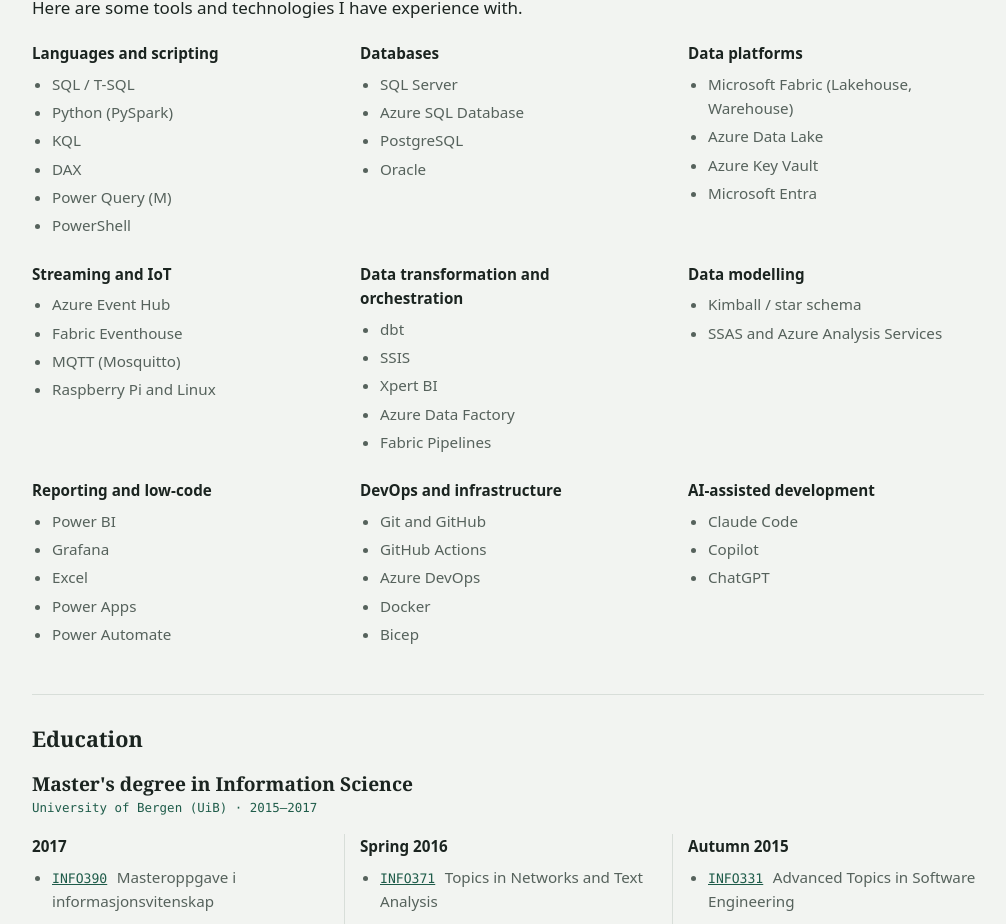
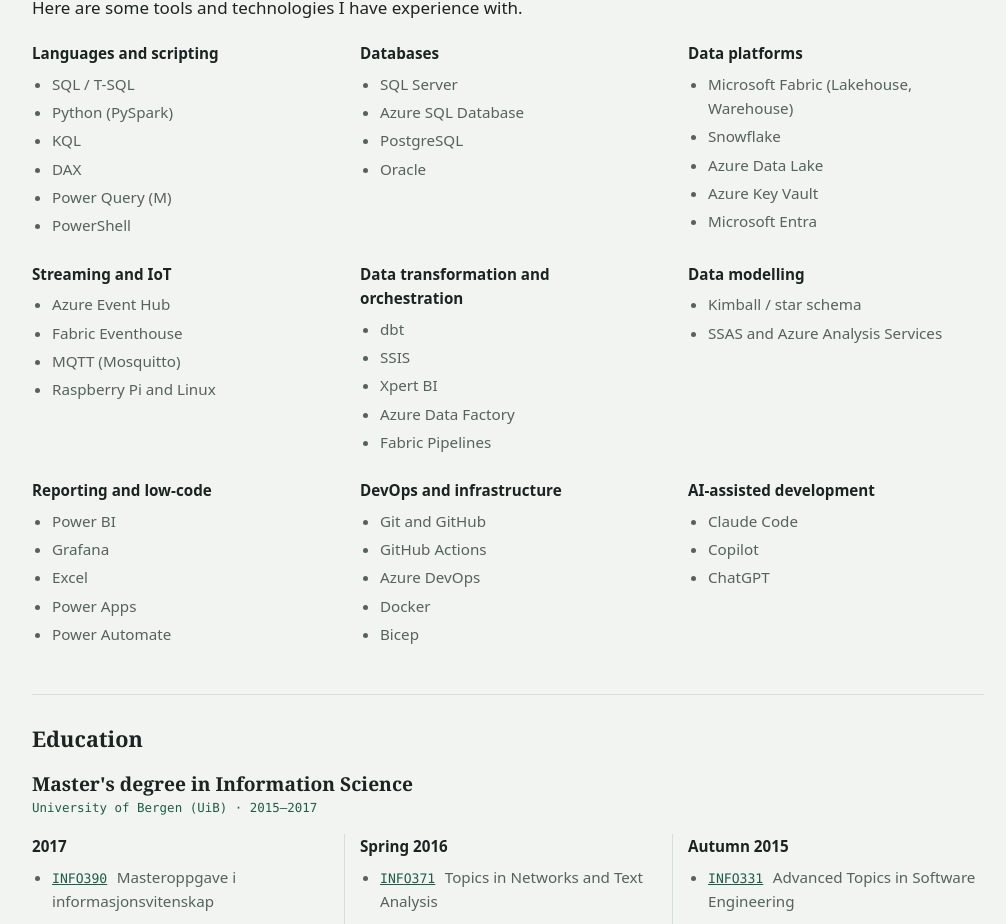
Before and after one commit to arefossa/arefossa.no, a plain HTML site: page index.html in a window 1280 px wide. Shown: the part 1737-2661 px from the top of the page, without its empty margins (132-1138 px from the left). Drawn offline with Linux system fonts and the light colour scheme.

Commit message:
la til snowflake i technologies

```diff
--- a/index.html
+++ b/index.html
@@ -131,6 +131,7 @@
             <h3>Data platforms</h3>
             <ul>
               <li>Microsoft Fabric (Lakehouse, Warehouse)</li>
+              <li>Snowflake</li>
               <li>Azure Data Lake</li>
               <li>Azure Key Vault</li>
               <li>Microsoft Entra</li>
```
